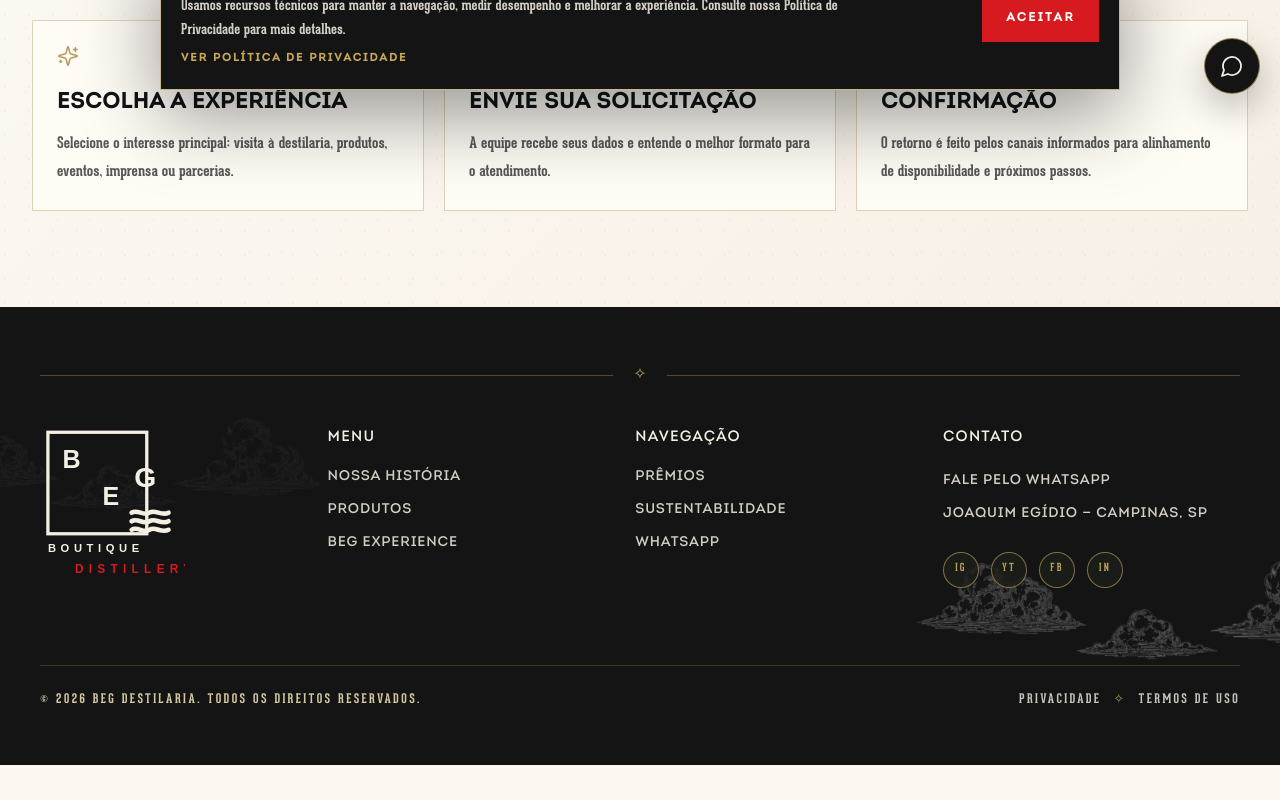
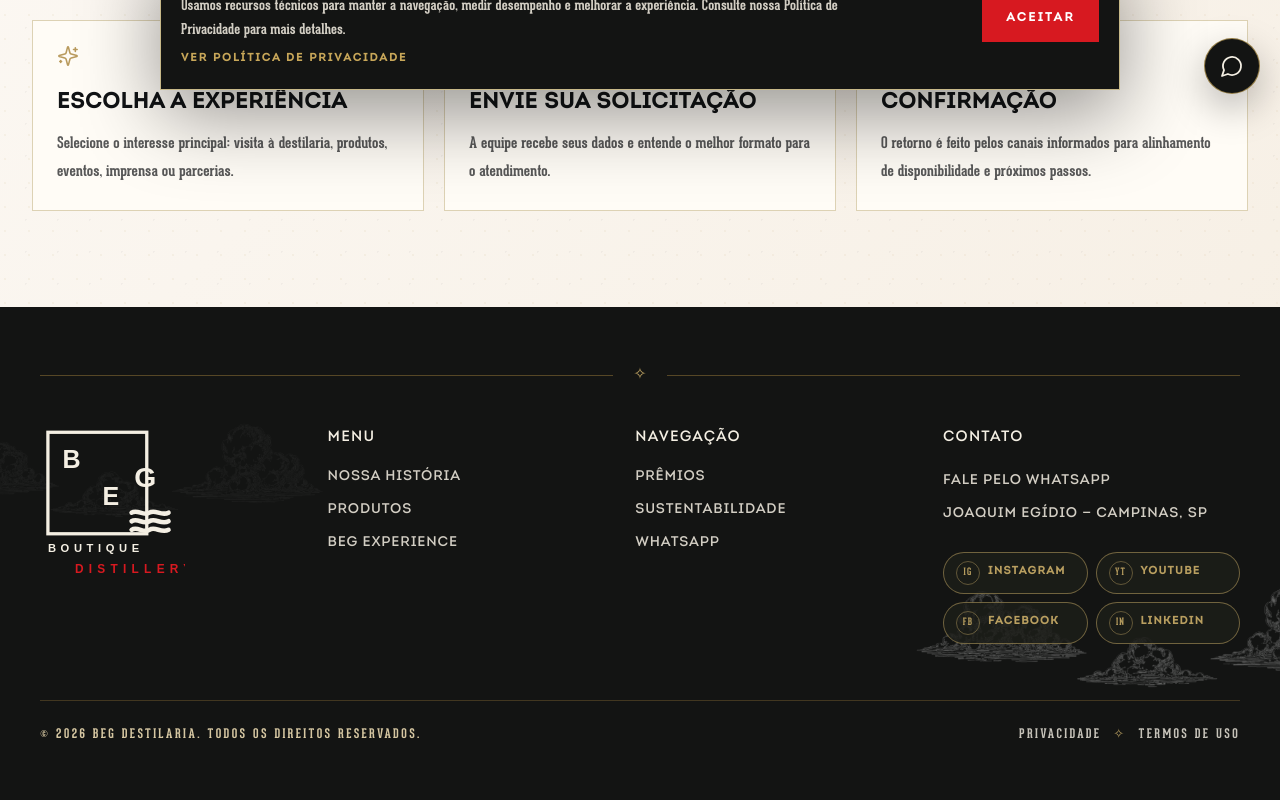
Before and after one commit to Tehkne-Solutions/beggin, a Next.js app: page /agendamento in a window 1280 px wide. Shown: the part 686-1486 px from the top of the page. Before the commit the page ends 1451 px from the top, so only its background shows below. Built offline with nearby package versions, Linux system fonts and the light colour scheme.

Commit message:
fix: improve footer social links clarity

```diff
--- a/src/components/layout/Footer.tsx
+++ b/src/components/layout/Footer.tsx
@@ -101,10 +101,22 @@ export function Footer() {
               <Link href={whatsappContactUrl} target="_blank" rel="noreferrer" className="block transition-colors duration-300 hover:text-[#c8a759]">Fale pelo WhatsApp</Link>
               <Link href="/nossa-historia" className="block transition-colors duration-300 hover:text-[#c8a759]">Joaquim Egídio — Campinas, SP</Link>
             </div>
-            <div className="flex flex-wrap items-center gap-3 pt-2">
+            <div className="grid grid-cols-1 gap-2 pt-2 sm:grid-cols-2">
               {socials.map((social) => (
-                <Link key={social.label} href={social.href} target="_blank" rel="noreferrer" aria-label={social.label} className="inline-flex h-9 w-9 items-center justify-center rounded-full border border-[#b99f60]/65 bg-[#1d1f1a]/80 text-[11px] font-semibold uppercase tracking-[0.2em] text-[#b99f60] transition duration-300 hover:border-[#c8a759] hover:text-[#c8a759]">
-                  {social.icon}
+                <Link
+                  key={social.label}
+                  href={social.href}
+                  target="_blank"
+                  rel="noreferrer"
+                  aria-label={`Abrir ${social.label} da BEG Destilaria`}
+                  className="inline-flex min-h-9 items-center gap-2 rounded-full border border-[#b99f60]/55 bg-[#1d1f1a]/80 px-3 py-2 text-[#b99f60] transition duration-300 hover:border-[#c8a759] hover:text-[#f4efe3]"
+                >
+                  <span className="inline-flex h-6 w-6 shrink-0 items-center justify-center rounded-full border border-[#b99f60]/45 text-[10px] font-semibold uppercase tracking-[0.12em]">
+                    {social.icon}
+                  </span>
+                  <span className="font-serifDisplay text-[11px] font-bold uppercase tracking-[0.12em]">
+                    {social.label}
+                  </span>
                 </Link>
               ))}
             </div>
```
